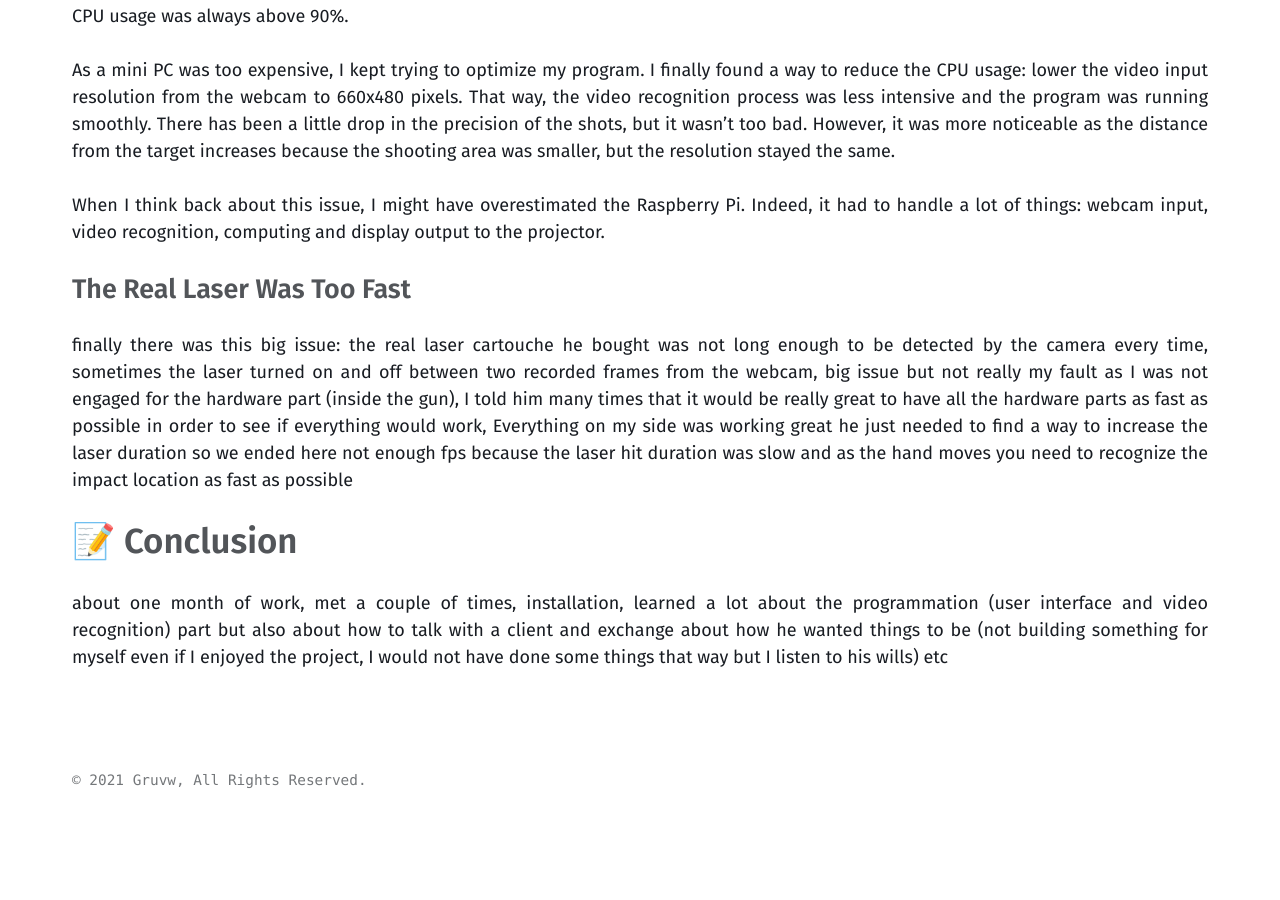
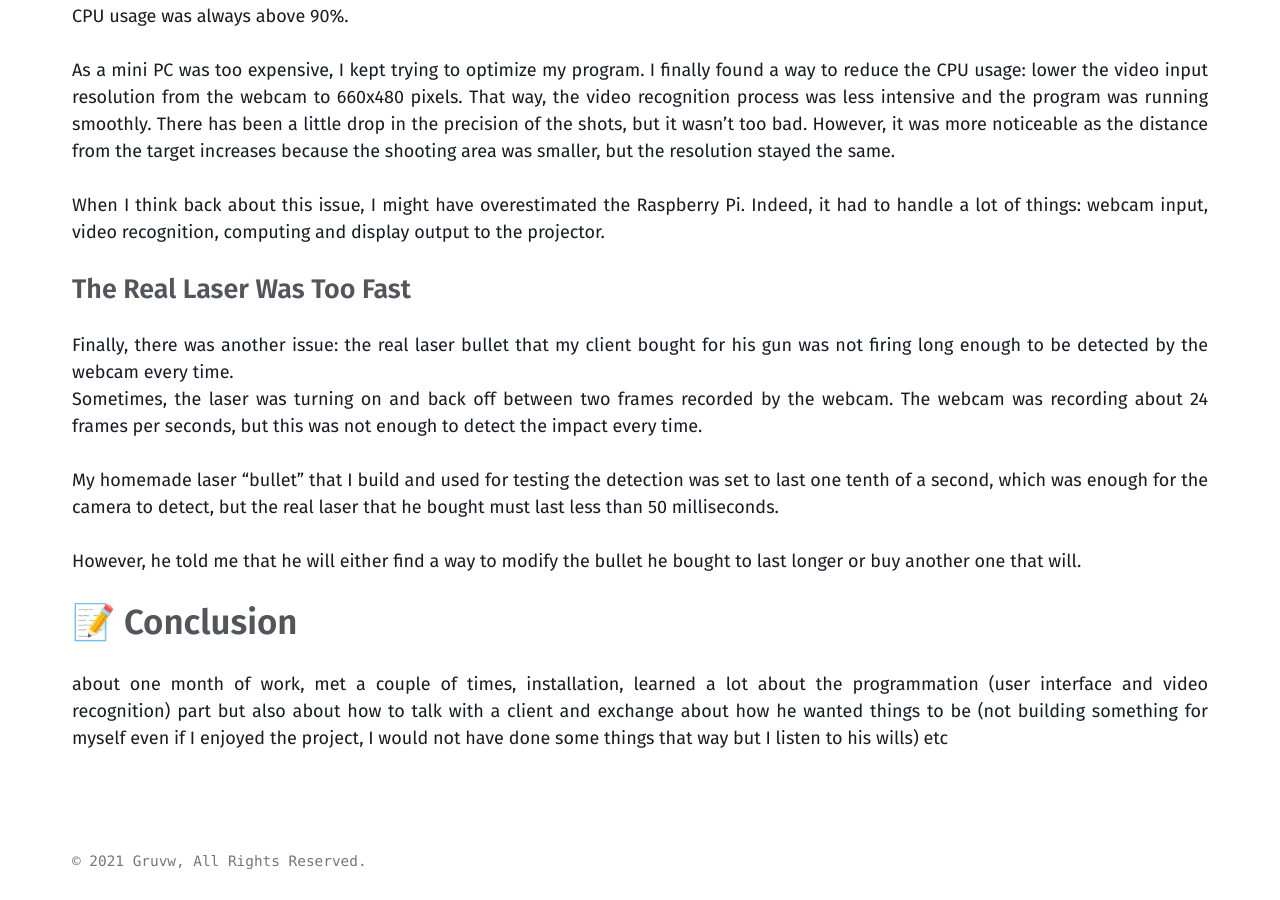
Before and after one commit to gruvw/portfolio, a Jekyll site: the page built from future_posts/2020-09-01-laser-gun-projected-target.md, in a window 1280 px wide and 900 px high, scrolled down 12376 px. Built offline with Jekyll 4.4.1, drawn with Linux system fonts in a browser that asks for light colours; the table of contents is made by our own code; before the commit the page ends 13195 px from its top, so only the background shows below that.

```diff
--- a/future_posts/2020-09-01-laser-gun-projected-target.md
+++ b/future_posts/2020-09-01-laser-gun-projected-target.md
@@ -241,8 +241,13 @@
 
 ### The Real Laser Was Too Fast
 
-finally there was this big issue: the real laser cartouche he bought was not long enough to be detected by the camera every time, sometimes the laser turned on and off between two recorded frames from the webcam, big issue but not really my fault as I was not engaged for the hardware part (inside the gun), I told him many times that it would be really great to have all the hardware parts as fast as possible in order to see if everything would work, Everything on my side was working great he just needed to find a way to increase the laser duration so we ended here
-not enough fps because the laser hit duration was slow and as the hand moves you need to recognize the impact location as fast as possible
+Finally, there was another issue: the real laser bullet that my client bought for his gun was not firing long enough to be detected by the webcam every time.
+Sometimes, the laser was turning on and back off between two frames recorded by the webcam.
+The webcam was recording about 24 frames per seconds, but this was not enough to detect the impact every time.
+
+My homemade laser "bullet" that I build and used for testing the detection was set to last one tenth of a second, which was enough for the camera to detect, but the real laser that he bought must last less than 50 milliseconds.
+
+However, he told me that he will either find a way to modify the bullet he bought to last longer or buy another one that will.
 
 ## 📝 Conclusion
 
```
Also changed, not shown: future_posts/2019-12-01-construction-time-lapse.md (deleted), future_posts/2020-02-15-sorting-algorithm-visualisation.md (deleted).
